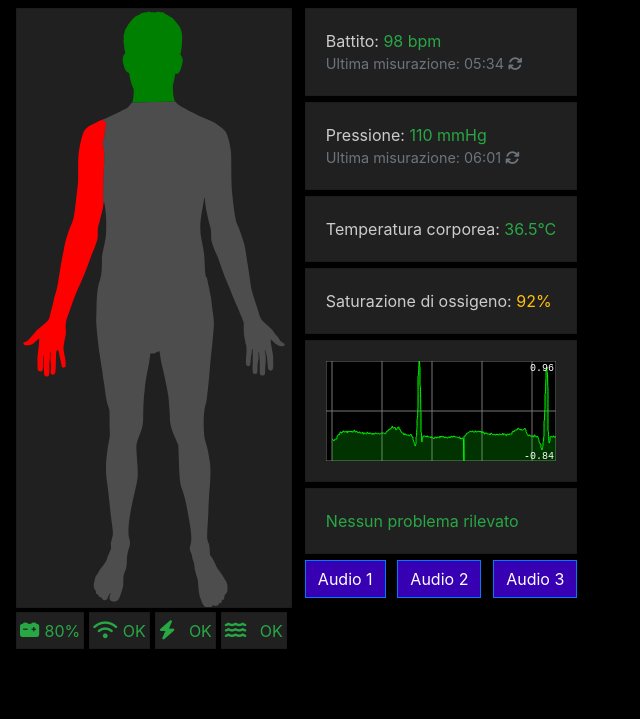
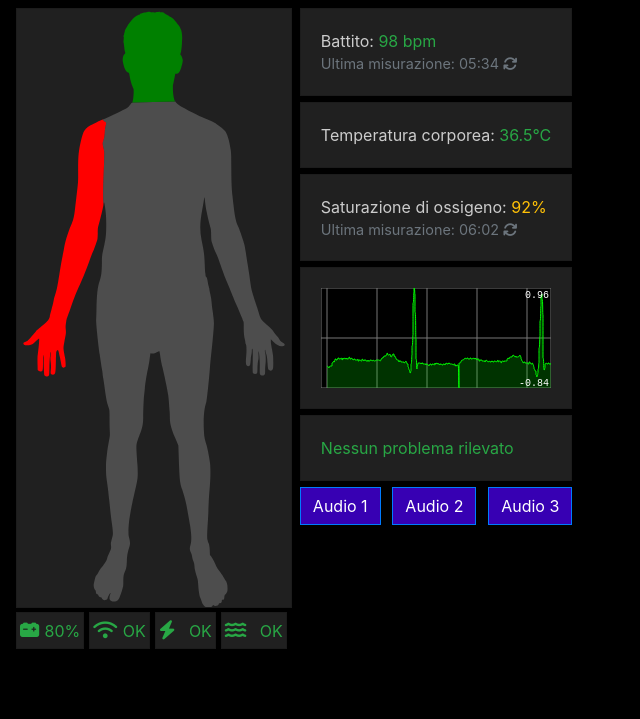
Before and after one commit to raciard/interfacciacampeggio, a plain HTML site: page index.html in a window 1280 px wide. Shown: the part 81-800 px from the top of the page, without its empty margins (0-640 px from the left). Drawn offline with Linux system fonts and the light colour scheme.

Commit message:
migliorata interfaccia

```diff
--- a/index.html
+++ b/index.html
@@ -59,15 +59,7 @@
                  </div>
             </div>
 
-            <div>
 
-                <div class="card">
-                    <div class="card-body">
-                        Pressione: <span class="text-success">110 mmHg</span>
-                        <p class="text-muted date mb-0">Ultima misurazione: 06:01 <i class="fas fa-sync"></i></p>
-                    </div>
-                </div>
-            </div>
 
             <div>
                 <div class="card">
@@ -79,7 +71,10 @@
 
             <div>
                 <div class="card">
-                    <div class="card-body">Saturazione di ossigeno: <span class="text-warning">92%</span> </div>
+                    <div class="card-body">
+                        Saturazione di ossigeno: <span class="text-warning">92%</span>
+                        <p class="text-muted date mb-0">Ultima misurazione: 06:02 <i class="fas fa-sync"></i></p>
+                    </div>
                 </div>
             </div>
             <div>
--- a/style.css
+++ b/style.css
@@ -27,9 +27,10 @@ body {
 
 .right{
     float: right;
-    padding: 0 10px 0 10px;
+    padding: 0 10px 0 5px;
     display: flex;
     flex-direction: column;
+    min-width: 40%;
 
 }
 .right div:first-of-type {
```
